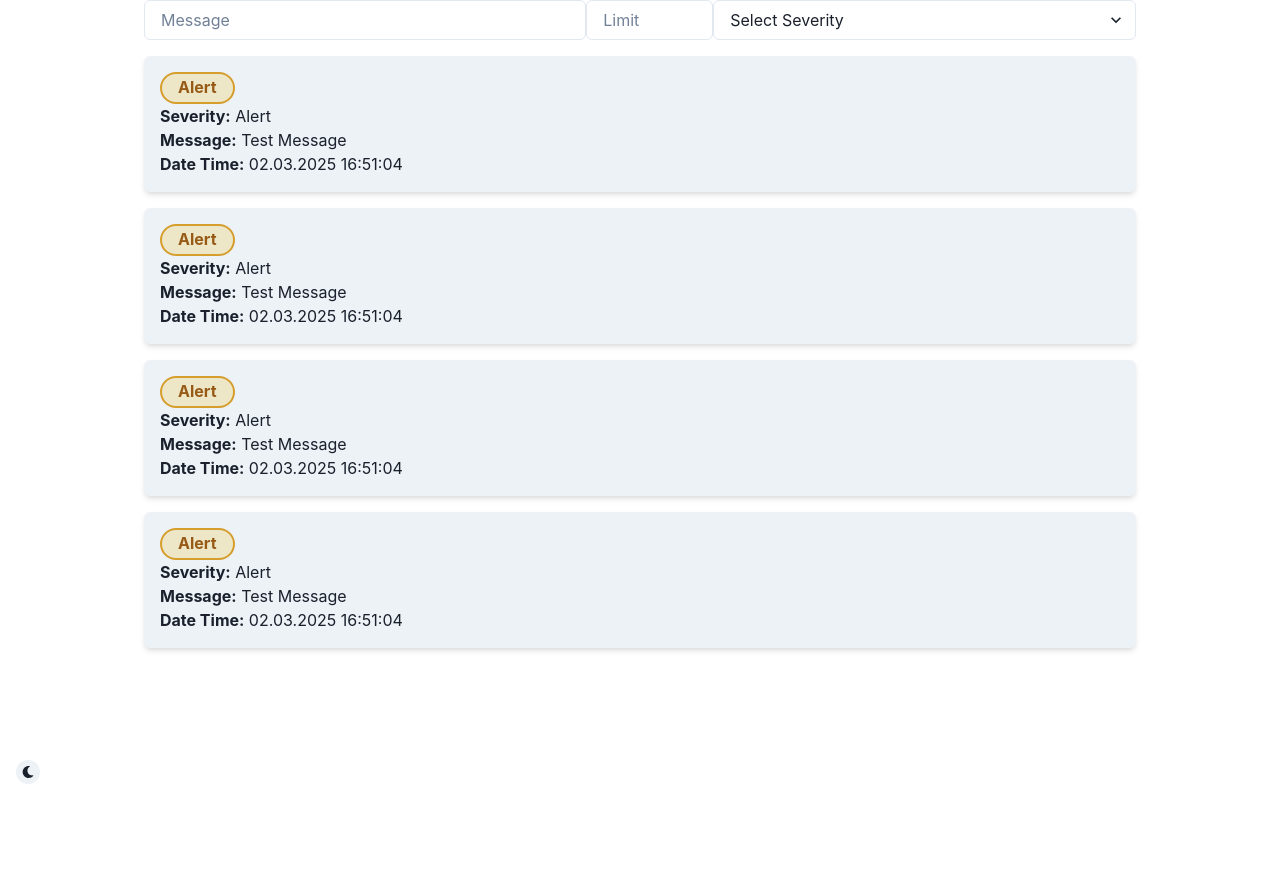
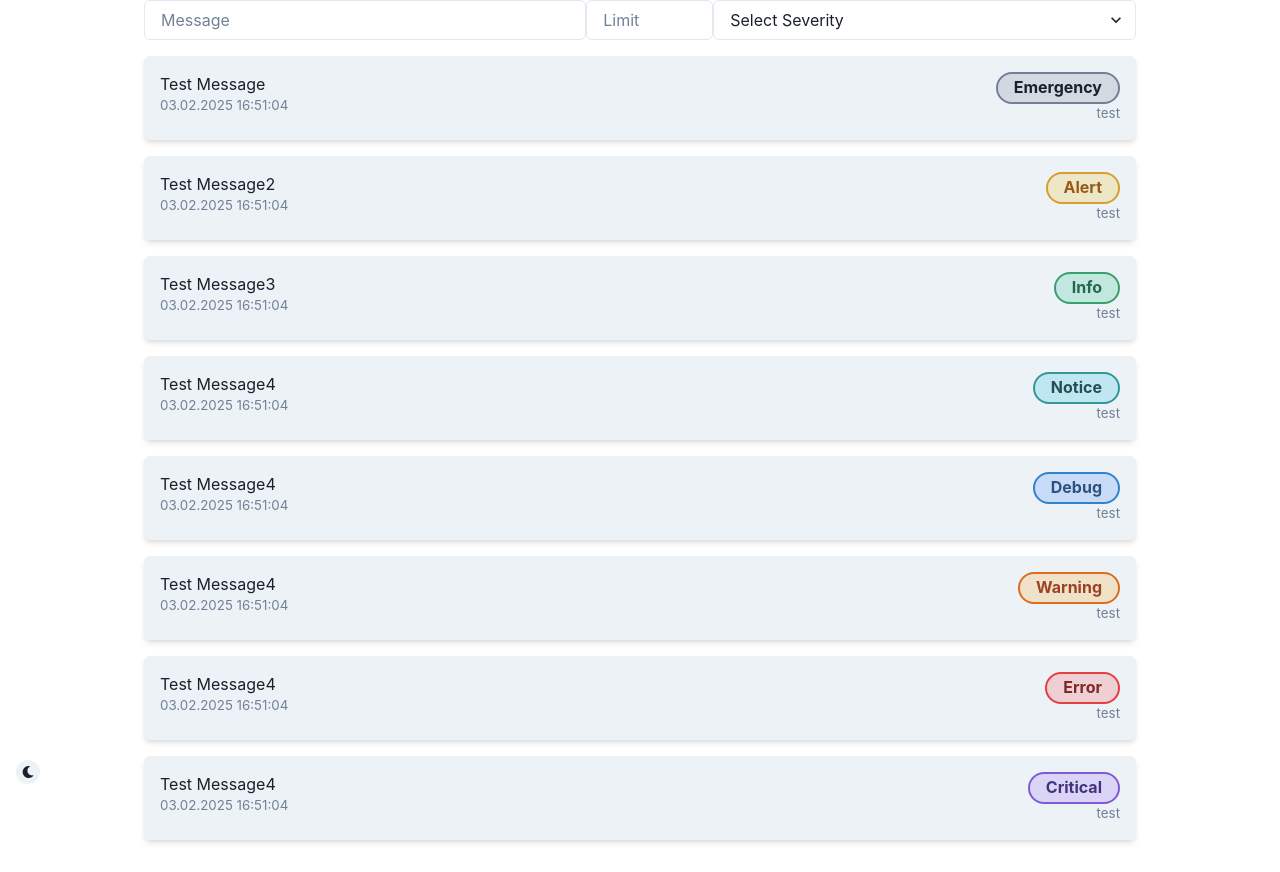
Before and after one commit to DaniDevOfficial/LoggedIn, a React (Vite) app: page /#/logs in a window 1280 px wide. Before the commit the page ends 800 px from the top, so only its background shows below. Built offline with nearby package versions, Linux system fonts and the light colour scheme.

Commit message:
some changes for the pilltag and logCard design

```diff
--- a/src/components/LoggingDisplay/Filters.tsx
+++ b/src/components/LoggingDisplay/Filters.tsx
@@ -43,9 +43,15 @@ export function Filters({filters, setFilters}: {
                     placeholder="Select Severity"
                     onChange={(e) => updateFilters("severityFilter", e.target.value || null)}
                 >
+                    <option value="debug">Debug</option>
                     <option value="info">Info</option>
+                    <option value="notice">Notice</option>
                     <option value="warning">Warning</option>
-                    <option value="error">Error</option>
+                    <option value="error">error</option>
+                    <option value="critical">Critical</option>
+                    <option value="alert">Alert</option>
+                    <option value="emergency">Emergency</option>
+
                 </Select>
             </InputGroup>
         </Flex>
--- a/src/components/LoggingDisplay/LogCard.tsx
+++ b/src/components/LoggingDisplay/LogCard.tsx
@@ -1,7 +1,7 @@
-import {Box, useColorMode} from "@chakra-ui/react";
+import {Box, Flex, useColorMode, Text} from "@chakra-ui/react";
 import {LogEntry as LogEntryType} from "../../pages/Logs";
 import {formatDateTime} from "../../utility/dateTime";
-import {useEffect, useState} from "react";
+import {useEffect} from "react";
 import {PillTag} from "../ui/PillTag.tsx";
 
 const severityColorMapping: Record<string, string> = {
@@ -17,7 +17,6 @@ const severityColorMapping: Record<string, string> = {
 
 export function LogCard({logEntry}: { logEntry: LogEntryType }) {
     const {colorMode} = useColorMode();
-    const [colorSchemeForSeverity, setColorSchemeForSeverity] = useState<string>('');
 
     useEffect(() => {
         try {
@@ -29,38 +28,45 @@ export function LogCard({logEntry}: { logEntry: LogEntryType }) {
             logEntry.dateTime = formatDateTime(logEntry.dateTime);
         }
 
-        if (logEntry.severity) {
-            setColorSchemeForSeverity(severityColorMapping[logEntry.severity.toLowerCase()] ?? '');
-        }
-
     }, []);
 
     return (
         <>
-            <Box
+            <Flex
                 bg={colorMode === 'light' ? 'gray.100' : 'gray.700'}
                 p={4}
                 rounded="md"
                 boxShadow="md"
                 my={4}
+                cursor={'pointer'}
+                onClick={() => {console.log(123)}}
+                justifyContent="space-between"
             >
-                {logEntry.severity && (
-                    <PillTag content={logEntry.severity} colorScheme={colorSchemeForSeverity}/>
-                )}
-
-
-                <Box>
-
-                    <Box as="span" fontWeight="bold">Severity:</Box> {logEntry.severity}
-                </Box>
-                <Box>
-
-                    <Box as="span" fontWeight="bold">Message:</Box> {logEntry.message}
-                </Box>
-                <Box>
-                    <Box as="span" fontWeight="bold">Date Time:</Box> {logEntry.dateTime}
-                </Box>
-            </Box>
+                <Flex
+                    flexDir={'column'}
+                >
+                    <Text>
+                        {logEntry.message ?? 'No Message'}
+                    </Text>
+                    <Text fontSize={'smaller'} color={'gray.500'}>
+                        {logEntry.dateTime}
+                    </Text>
+                </Flex>
+                <Flex
+                    flexDir={'column'}
+                    align={'end'}
+                >
+                    {logEntry.severity ? (
+                        <PillTag content={logEntry.severity}
+                                 colorScheme={severityColorMapping[logEntry.severity.toLowerCase()] ?? ''}/>
+                    ) : (
+                        <PillTag content={'Info'}/>
+                    )}
+                    <Text fontSize={'smaller'} color={'gray.500'}>
+                        {logEntry.id ?? ''}
+                    </Text>
+                </Flex>
+            </Flex>
         </>
     );
 }
--- a/src/components/ui/PillTag.tsx
+++ b/src/components/ui/PillTag.tsx
@@ -1,48 +1,48 @@
 import { Tag, TagProps, useColorModeValue } from "@chakra-ui/react";
 
 type TagStyle = {
-    light: { bg: string; border: TagProps["borderColor"]; textColor: TagProps["color"] };
-    dark: { bg: string; border: TagProps["borderColor"]; textColor: TagProps["color"] };
+    light: { bg: string; bgHover: string; border: TagProps["borderColor"]; textColor: TagProps["color"] };
+    dark: { bg: string; bgHover: string; border: TagProps["borderColor"]; textColor: TagProps["color"] };
 };
 
 const tagStyles: Record<string, TagStyle> = {
     blue: {
-        light: { bg: "rgba(59, 130, 246, 0.2)", border: "blue.500", textColor: "blue.700" },
-        dark: { bg: "rgba(59, 130, 246, 0.3)", border: "blue.400", textColor: "blue.300" },
+        light: { bg: "rgba(59, 130, 246, 0.2)", bgHover: "rgba(59, 130, 246, 0.5)", border: "blue.500", textColor: "blue.700" },
+        dark: { bg: "rgba(59, 130, 246, 0.3)", bgHover: "rgba(59, 130, 246, 0.7)", border: "blue.400", textColor: "blue.300" },
     },
     green: {
-        light: { bg: "rgba(16, 185, 129, 0.2)", border: "green.500", textColor: "green.700" },
-        dark: { bg: "rgba(16, 185, 129, 0.3)", border: "green.400", textColor: "green.200" },
+        light: { bg: "rgba(16, 185, 129, 0.2)", bgHover: "rgba(16, 185, 129, 0.5)", border: "green.500", textColor: "green.700" },
+        dark: { bg: "rgba(16, 185, 129, 0.3)", bgHover: "rgba(16, 185, 129, 0.7)", border: "green.400", textColor: "green.200" },
     },
     cyan: {
-        light: { bg: "rgba(6, 182, 212, 0.2)", border: "teal.500", textColor: "teal.800" },
-        dark: { bg: "rgba(6, 182, 212, 0.3)", border: "teal.400", textColor: "teal.200" },
+        light: { bg: "rgba(6, 182, 212, 0.2)", bgHover: "rgba(6, 182, 212, 0.5)", border: "teal.500", textColor: "teal.800" },
+        dark: { bg: "rgba(6, 182, 212, 0.3)", bgHover: "rgba(6, 182, 212, 0.7)", border: "teal.400", textColor: "teal.200" },
     },
     orange: {
-        light: { bg: "rgba(245, 158, 11, 0.2)", border: "orange.500", textColor: "orange.700" },
-        dark: { bg: "rgba(245, 158, 11, 0.3)", border: "orange.400", textColor: "orange.200" },
+        light: { bg: "rgba(245, 158, 11, 0.2)", bgHover: "rgba(245, 158, 11, 0.5)", border: "orange.500", textColor: "orange.700" },
+        dark: { bg: "rgba(245, 158, 11, 0.3)", bgHover: "rgba(245, 158, 11, 0.7)", border: "orange.400", textColor: "orange.200" },
     },
     red: {
-        light: { bg: "rgba(239, 68, 68, 0.2)", border: "red.500", textColor: "red.800" },
-        dark: { bg: "rgba(239, 68, 68, 0.3)", border: "red.400", textColor: "red.200" },
+        light: { bg: "rgba(239, 68, 68, 0.2)", bgHover: "rgba(239, 68, 68, 0.5)", border: "red.500", textColor: "red.800" },
+        dark: { bg: "rgba(239, 68, 68, 0.3)", bgHover: "rgba(239, 68, 68, 0.7)", border: "red.400", textColor: "red.200" },
     },
     purple: {
-        light: { bg: "rgba(139, 92, 246, 0.2)", border: "purple.500", textColor: "purple.800" },
-        dark: { bg: "rgba(139, 92, 246, 0.3)", border: "purple.400", textColor: "purple.200" },
+        light: { bg: "rgba(139, 92, 246, 0.2)", bgHover: "rgba(139, 92, 246, 0.5)", border: "purple.500", textColor: "purple.800" },
+        dark: { bg: "rgba(139, 92, 246, 0.3)", bgHover: "rgba(139, 92, 246, 0.7)", border: "purple.400", textColor: "purple.200" },
     },
     yellow: {
-        light: { bg: "rgba(234, 179, 8, 0.2)", border: "yellow.500", textColor: "yellow.700" },
-        dark: { bg: "rgba(234, 179, 8, 0.3)", border: "yellow.400", textColor: "yellow.200" },
+        light: { bg: "rgba(234, 179, 8, 0.2)", bgHover: "rgba(234, 179, 8, 0.5)", border: "yellow.500", textColor: "yellow.700" },
+        dark: { bg: "rgba(234, 179, 8, 0.3)", bgHover: "rgba(234, 179, 8, 0.7)", border: "yellow.400", textColor: "yellow.200" },
     },
     black: {
-        light: { bg: "rgba(107, 114, 128, 0.2)", border: "gray.500", textColor: "gray.800" },
-        dark: { bg: "rgba(46,48,54,0.3)", border: "gray.500", textColor: "gray.400" },
+        light: { bg: "rgba(107, 114, 128, 0.2)", bgHover: "rgba(107, 114, 128, 0.5)", border: "gray.500", textColor: "gray.800" },
+        dark: { bg: "rgba(46,48,54,0.3)", bgHover: "rgba(46,48,54,1)", border: "gray.500", textColor: "gray.400" },
     },
 };
 
 export function PillTag({ content, colorScheme = "blue" }: { content: string; colorScheme?: string }) {
     const mode = useColorModeValue("light", "dark");
-    const { bg, border, textColor } = tagStyles[colorScheme]?.[mode] || tagStyles.blue[mode];
+    const { bg, bgHover, border, textColor } = tagStyles[colorScheme]?.[mode] || tagStyles.blue[mode];
 
     return (
         <Tag
@@ -52,6 +52,10 @@ export function PillTag({ content, colorScheme = "blue" }: { content: string; co
             border="2px solid"
             borderColor={border}
             color={textColor}
+            transition={"background-color 0.3s ease-in-out"}
+            _hover={{
+                bgColor: bgHover,
+            }}
             fontWeight="bold"
             px={4}
             py={1}
--- a/src/pages/Logs.tsx
+++ b/src/pages/Logs.tsx
@@ -1,6 +1,6 @@
-import { useEffect, useState, useRef } from "react";
-import { Filters } from "../components/LoggingDisplay/Filters.tsx";
-import { useSearchParams } from "react-router-dom";
+import {useEffect, useState, useRef} from "react";
+import {Filters} from "../components/LoggingDisplay/Filters.tsx";
+import {useSearchParams} from "react-router-dom";
 import {LogsList} from "../components/LoggingDisplay/LogsList.tsx";
 
 export interface FiltersInterface {
@@ -24,7 +24,7 @@ export interface LogEntry {
     id: string;
     message: string | null,
     severity: string | null,
-    request:string | null,
+    request: string | null,
     userId: string | null,
     requestURL: string | null,
     requestKey: string | null,
@@ -49,9 +49,20 @@ const emptyFilters: FiltersInterface = {
     page: null,
     ordering: null,
 };
-const testLog: LogEntry = {
+const testLog: LogEntry[] = [
+    {
         id: 'test',
         message: 'Test Message',
+        severity: 'Emergency',
+        request: 'someRequestBodyJSON',
+        requestURL: '/api/test POST',
+        response: '200 Success',
+        dateTime: '2025-02-03T16:51:04.592Z',
+        requestKey: null,
+        userId: null,
+    }, {
+        id: 'test',
+        message: 'Test Message2',
         severity: 'Alert',
         request: 'someRequestBodyJSON',
         requestURL: '/api/test POST',
@@ -59,10 +70,78 @@ const testLog: LogEntry = {
         dateTime: '2025-02-03T16:51:04.592Z',
         requestKey: null,
         userId: null,
-}
+    }, {
+        id: 'test',
+        message: 'Test Message3',
+        severity: 'Info',
+        request: 'someRequestBodyJSON',
+        requestURL: '/api/test POST',
+        response: '200 Success',
+        dateTime: '2025-02-03T16:51:04.592Z',
+        requestKey: null,
+        userId: null,
+    },
+    {
+        id: 'test',
+        message: 'Test Message4',
+        severity: 'Notice',
+        request: 'someRequestBodyJSON',
+        requestURL: '/api/test POST',
+        response: '200 Success',
+        dateTime: '2025-02-03T16:51:04.592Z',
+        requestKey: 'requestKey2132123',
+        userId: null,
+    },
+    {
+        id: 'test',
+        message: 'Test Message4',
+        severity: 'Debug',
+        request: 'someRequestBodyJSON',
+        requestURL: '/api/test POST',
+        response: '200 Success',
+        dateTime: '2025-02-03T16:51:04.592Z',
+        requestKey: 'requestKey2132123',
+        userId: null,
+    },
+    {
+        id: 'test',
+        message: 'Test Message4',
+        severity: 'Warning',
+        request: 'someRequestBodyJSON',
+        requestURL: '/api/test POST',
+        response: '200 Success',
+        dateTime: '2025-02-03T16:51:04.592Z',
+        requestKey: 'requestKey2132123',
+        userId: null,
+    },
+    {
+        id: 'test',
+        message: 'Test Message4',
+        severity: 'Error',
+        request: 'someRequestBodyJSON',
+        requestURL: '/api/test POST',
+        response: '200 Success',
+        dateTime: '2025-02-03T16:51:04.592Z',
+        requestKey: 'requestKey2132123',
+        userId: null,
+    },
+    {
+        id: 'test',
+        message: 'Test Message4',
+        severity: 'Critical',
+        request: 'someRequestBodyJSON',
+        requestURL: '/api/test POST',
+        response: '200 Success',
+        dateTime: '2025-02-03T16:51:04.592Z',
+        requestKey: 'requestKey2132123',
+        userId: null,
+    },
+
+]
+
 export function Logs() {
     const [filters, setFilters] = useState<FiltersInterface>(emptyFilters);
-    const [logs, setLogs] = useState<LogEntry[]>([testLog, testLog, testLog, testLog]);
+    const [logs, setLogs] = useState<LogEntry[]>(testLog);
     const [searchParams, setSearchParams] = useSearchParams();
     const prevParamsRef = useRef<string>("");
 
@@ -106,8 +185,8 @@ export function Logs() {
 
     return (
         <>
-            <Filters filters={filters} setFilters={setFilters} />
-            <LogsList logEntries={logs} />
+            <Filters filters={filters} setFilters={setFilters}/>
+            <LogsList logEntries={logs}/>
         </>
     );
 }
```
Lines whose indentation alone changed are shown as unchanged.
